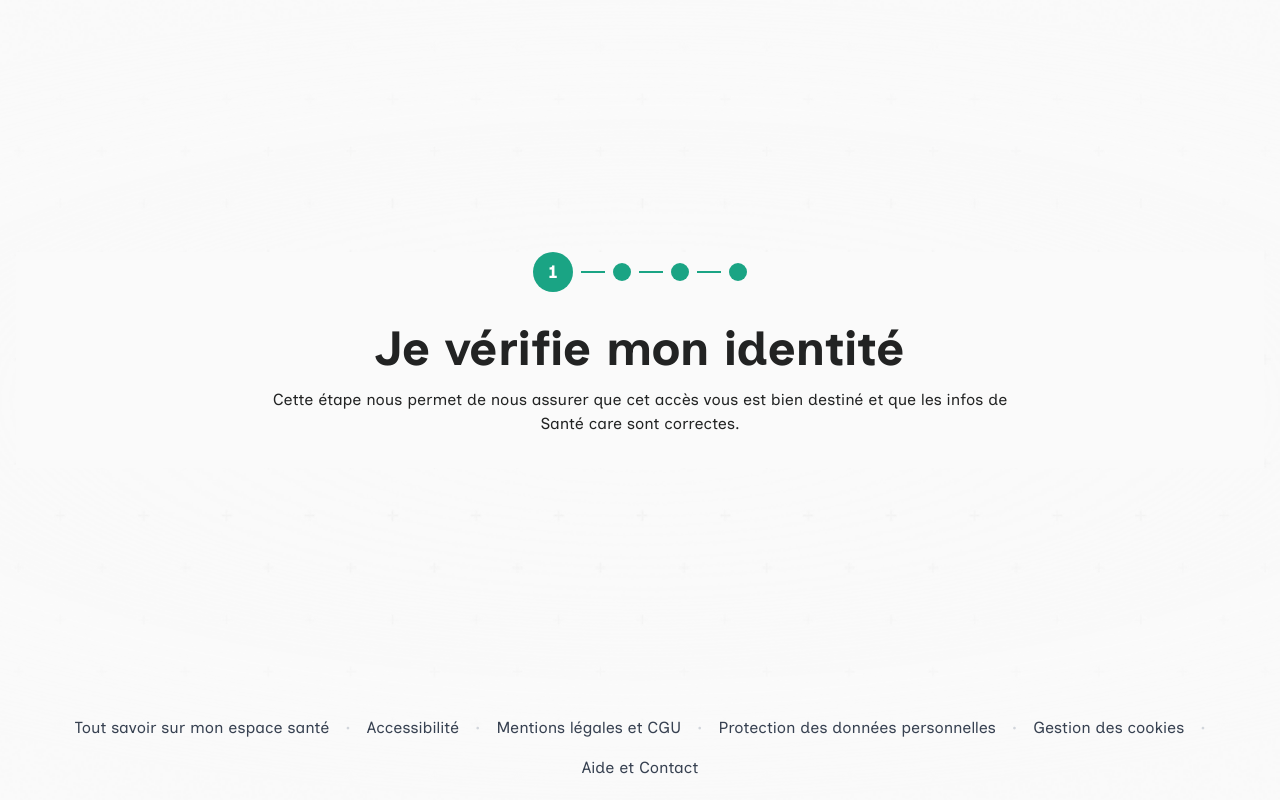
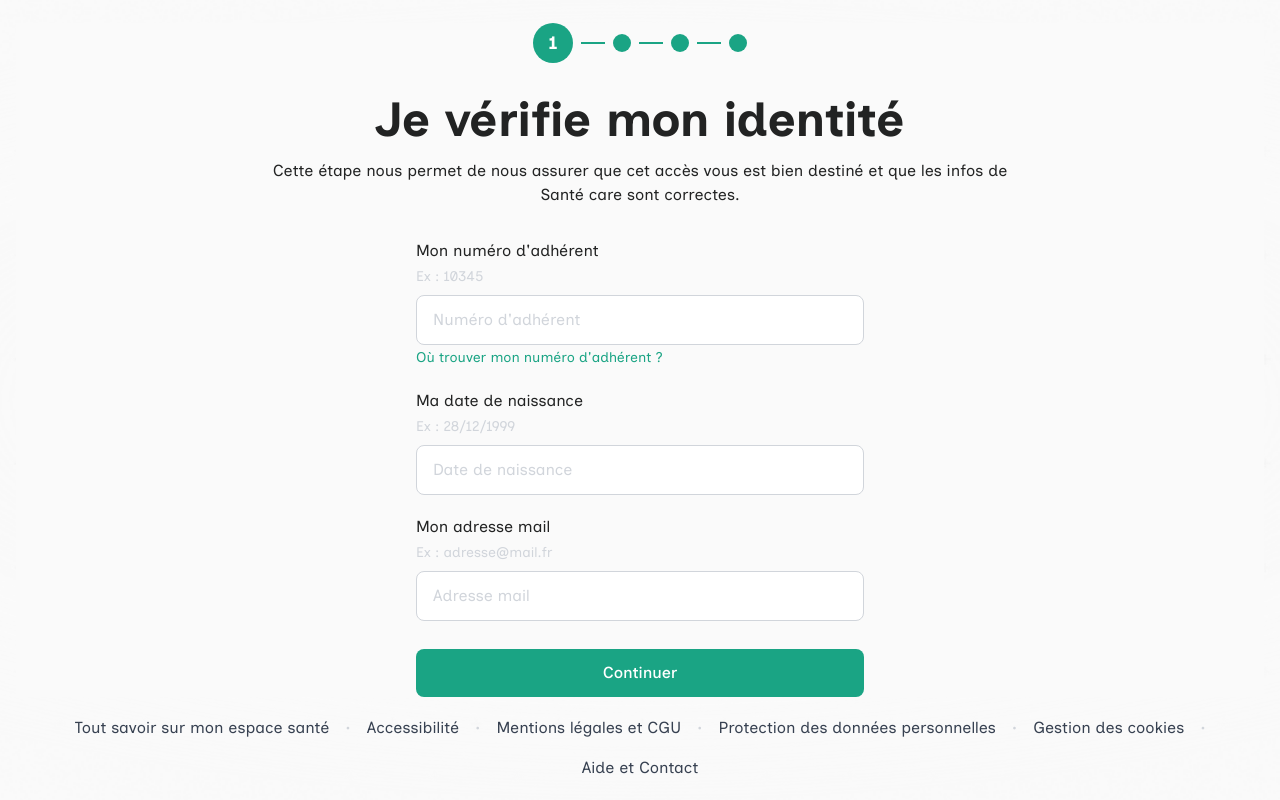
Before and after one commit to Remindr-pro/RemindR-app-V2, a Next.js app: page /identification in a window 1280 px wide. Built offline with nearby package versions, Linux system fonts and the light colour scheme.

Commit message:
feat(connexion): implement identification form component for user identity verification

```diff
--- a/src/app/(connexion)/(activations)/identification/page.tsx
+++ b/src/app/(connexion)/(activations)/identification/page.tsx
@@ -1,7 +1,20 @@
+"use client";
+
+import IdentificationForm from "@/app/components/molecules/IdentificationForm";
+
 export default function IdentificationPage() {
+  const handleSubmit = (data: {
+    adherentNumber: string;
+    birthDate: string;
+    email: string;
+  }) => {
+    // TODO: Implémenter la logique de vérification d'identité
+    console.log("Données du formulaire:", data);
+  };
+
   return (
-    <div className="w-full max-w-md">
-      {/* Contenu de la page d'identification */}
+    <div className="w-full max-w-md flex flex-col items-center justify-center gap-2 font-inclusive">
+      <IdentificationForm onSubmit={handleSubmit} />
     </div>
   );
 }
--- a/src/app/components/atoms/Button.tsx
+++ b/src/app/components/atoms/Button.tsx
@@ -8,6 +8,7 @@ interface ButtonProps {
   className?: string;
   onClick?: () => void;
   isActive?: boolean;
+  type?: "button" | "submit" | "reset";
 }
 
 export default function Button({
@@ -17,6 +18,7 @@ export default function Button({
   className = "",
   onClick,
   isActive = false,
+  type = "button",
 }: ButtonProps) {
   const baseClasses =
     "px-6 py-3 rounded-lg font-medium text-base whitespace-nowrap transition-all duration-200 text-center inline-flex items-center justify-center hover:shadow-md active:scale-[0.98]";
@@ -76,6 +78,7 @@ export default function Button({
     </Link>
   ) : (
     <button
+      type={type}
       className={combinedClasses}
       onClick={onClick}
       style={{ fontFamily: "var(--font-inclusive)" }}
--- /dev/null
+++ b/src/app/components/molecules/IdentificationForm.tsx
@@ -0,0 +1,100 @@
+"use client";
+
+import { useState, FormEvent } from "react";
+import Input from "../atoms/Input";
+import Button from "../atoms/Button";
+import Link from "next/link";
+
+interface IdentificationFormProps {
+  onSubmit?: (data: {
+    adherentNumber: string;
+    birthDate: string;
+    email: string;
+  }) => void;
+  onButtonClick?: () => void;
+  buttonType?: "submit" | "button";
+  buttonHref?: string;
+}
+
+export default function IdentificationForm({
+  onSubmit,
+  onButtonClick,
+  buttonType = "submit",
+  buttonHref,
+}: IdentificationFormProps) {
+  const [adherentNumber, setAdherentNumber] = useState("");
+  const [birthDate, setBirthDate] = useState("");
+  const [email, setEmail] = useState("");
+
+  const handleSubmit = (e: FormEvent<HTMLFormElement>) => {
+    e.preventDefault();
+    if (onSubmit) {
+      onSubmit({
+        adherentNumber,
+        birthDate,
+        email,
+      });
+    }
+  };
+
+  return (
+    <form onSubmit={handleSubmit} className="w-full space-y-5">
+      <div>
+        <Input
+          type="text"
+          label="Mon numéro d'adhérent"
+          hintText="Ex : 10345"
+          placeholder="Numéro d'adhérent"
+          value={adherentNumber}
+          onChange={(e) => setAdherentNumber(e.target.value)}
+        />
+        <Link
+          href="#"
+          className="text-greenMain hover:text-greenMain-2 font-inclusive text-sm transition-colors duration-200"
+        >
+          Où trouver mon numéro d&apos;adhérent ?
+        </Link>
+      </div>
+
+      <Input
+        type="text"
+        label="Ma date de naissance"
+        hintText="Ex : 28/12/1999"
+        placeholder="Date de naissance"
+        value={birthDate}
+        onChange={(e) => setBirthDate(e.target.value)}
+      />
+
+      <Input
+        type="email"
+        label="Mon adresse mail"
+        hintText="Ex : adresse@mail.fr"
+        placeholder="Adresse mail"
+        value={email}
+        onChange={(e) => setEmail(e.target.value)}
+      />
+
+      <div className="pt-2">
+        {buttonHref ? (
+          <Button
+            variant="green"
+            href={buttonHref}
+            className="w-full"
+            onClick={onButtonClick}
+          >
+            Continuer
+          </Button>
+        ) : (
+          <Button
+            variant="green"
+            type={buttonType}
+            className="w-full"
+            onClick={onButtonClick}
+          >
+            Continuer
+          </Button>
+        )}
+      </div>
+    </form>
+  );
+}
```
